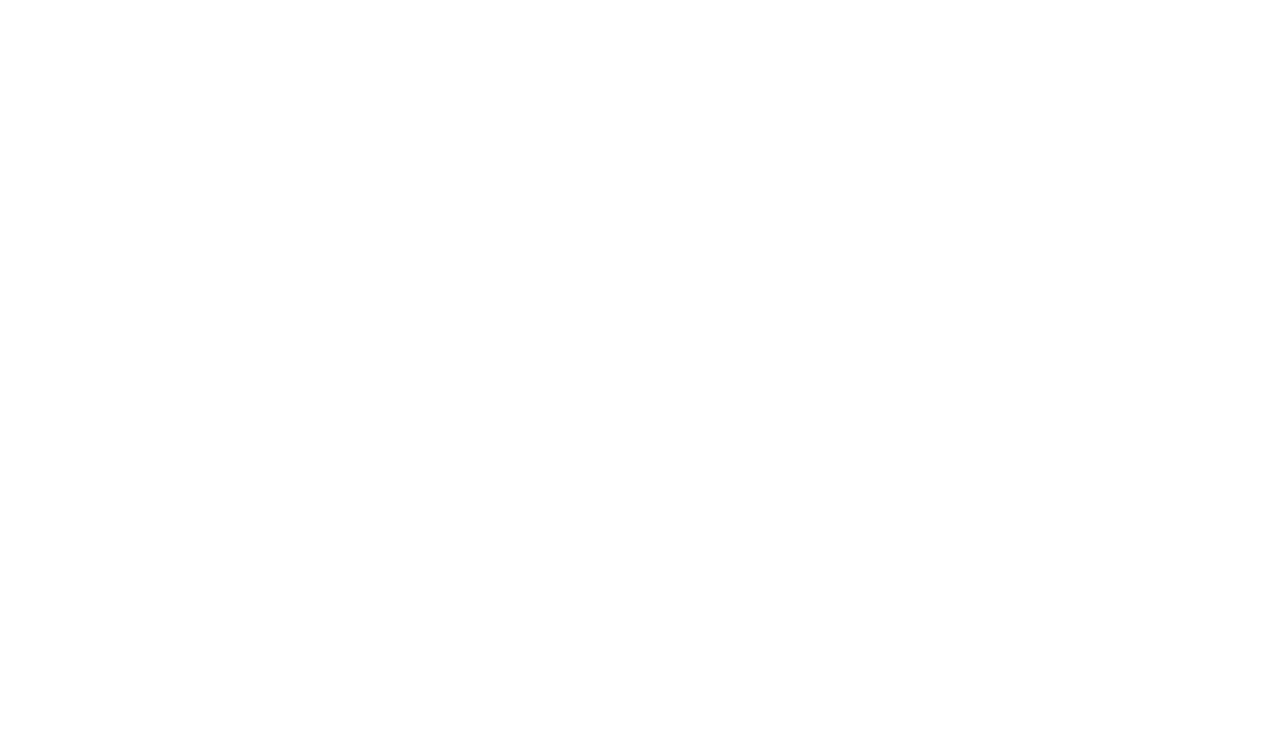
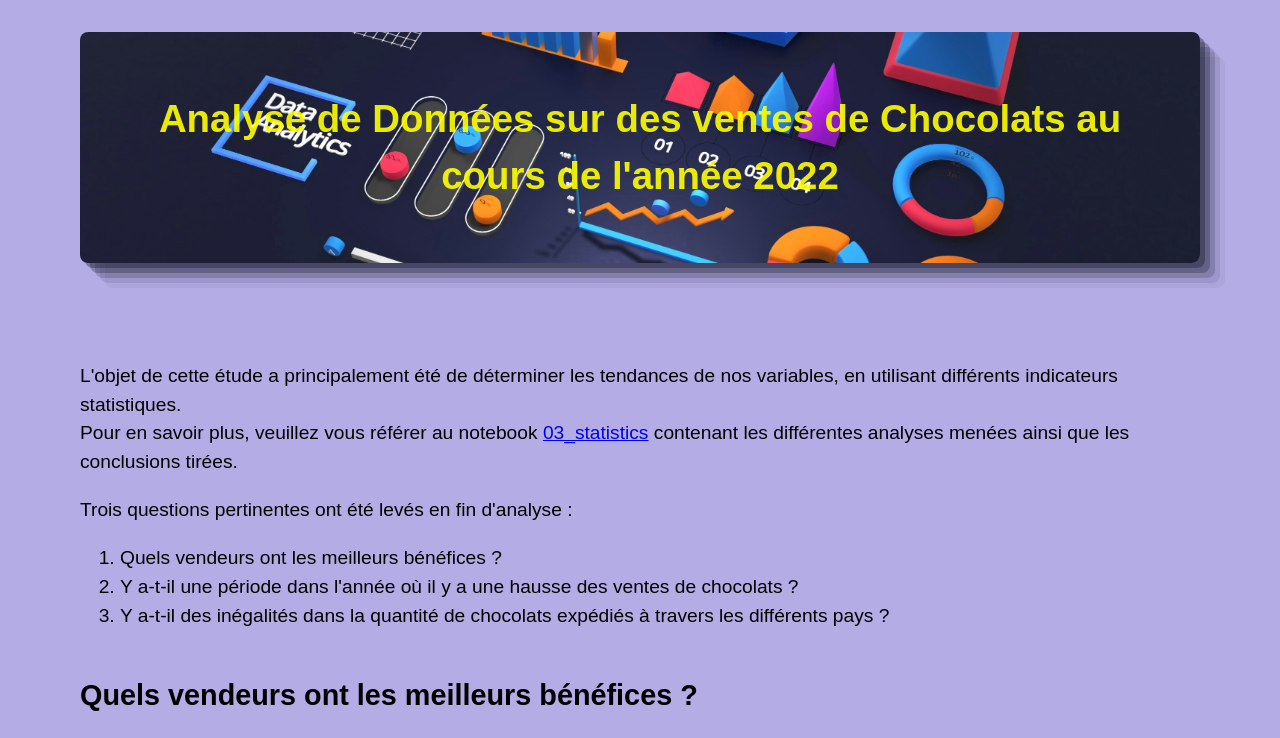
Before and after one commit to chanwinharold/Chocolate-Sales_Data_Project, a plain HTML site: page results/index.html in a window 1280 px wide. Shown: the top 738 px of the page. Drawn offline with Linux system fonts and the light colour scheme.

Commit message:
Finalisation projet

```diff
--- a/results/index.html
+++ b/results/index.html
@@ -7,6 +7,51 @@
     <title>Conclusions et Interprétations</title>
 </head>
 <body>
+<header>
+    <h1>Analyse de Données sur des ventes de Chocolats au cours de l'année 2022</h1>
+</header>
 
+<main>
+    <article>
+        <p>
+            L'objet de cette étude a principalement été de déterminer les tendances de nos variables,
+            en utilisant différents indicateurs statistiques.<br>
+
+            Pour en savoir plus, veuillez vous référer au notebook <a href="../notebooks/03_statistics.ipynb" title="Télécharger">03_statistics</a> contenant les
+            différentes analyses menées ainsi que les conclusions tirées.
+        </p>
+        Trois questions pertinentes ont été levés en fin d'analyse :
+        <ol>
+            <li>Quels vendeurs ont les meilleurs bénéfices ?</li>
+            <li>Y a-t-il une période dans l'année où il y a une hausse des ventes de chocolats ?</li>
+            <li>Y a-t-il des inégalités dans la quantité de chocolats expédiés à travers les différents pays ?</li>
+        </ol>
+    </article>
+    <article>
+        <h1>Quels vendeurs ont les meilleurs bénéfices ?</h1>
+        <img src="image_visualization/1.png" alt="Diagramme en bâton montrant les 10 vendeurs comptabilisant le plus de bénéfices">
+        <ol>
+            <li><strong>Ches Bonell</strong> avec <em>320901$</em></li>
+            <li><strong>Oby Sorell</strong> avec <em>316645$</em></li>
+            <li><strong>Madelene Upcott</strong> avec <em>316099$</em></li>
+        </ol>
+    </article>
+
+    <article>
+        <h1>Y a-t-il une période dans l'année où il y a une hausse des ventes de chocolats ?</h1>
+        <img src="image_visualization/2.png" alt="Diagramme en bâton montrant le nombre de ventes effectuées par mois">
+        <p>
+            On constate une hausse des ventes durant le mois de janvier et surtout au mois de juin.
+        </p>
+    </article>
+    <article>
+        <h1>Y a-t-il des inégalités dans la quantité de chocolats expédiés à travers les différents pays ?</h1>
+        <img src="image_visualization/3.png" alt="Courbe de Lorenz">
+        <p>
+            La courbe de Lorenz ci-dessus, ainsi que l'indice de Gini (gini = 0.0417) obtenu après analyse nous permettent
+            de déduire que les boîtes de chocolats sont expédiées de manière équitable entre les différents pays.
+        </p>
+    </article>
+</main>
 </body>
 </html>
--- a/results/style.css
+++ b/results/style.css
@@ -0,0 +1,31 @@
+* { line-height: 1.5em; }
+body {
+    display: flex;
+    flex-direction: column;
+    justify-content: center;
+    align-items: center;
+    min-height: 100vh;
+    margin: 2rem 5rem;
+    font-size: larger;
+    font-family: "Montserrat", sans-serif;
+    background-color: rgba(106, 90, 205, 0.5);
+}
+header {
+    color: rgba(255, 255, 0, 0.9);
+    background-image: url("./image_visualization/bg.jpg");
+    background-size: cover;
+    background-position: center;
+    box-shadow: rgba(29, 32, 51, 0.4) 5px 5px, rgba(29, 32, 51, 0.3) 10px 10px, rgba(29, 32, 51, 0.2) 15px 15px, rgba(29, 32, 51, 0.1) 20px 20px, rgba(29, 32, 51, 0.05) 25px 25px;
+    padding: 2rem;
+    border-radius: 8px;
+    margin-bottom: 5rem;
+    text-align: center;
+}
+main {
+    display: flex;
+    flex-direction: column;
+    justify-content: center;
+}
+img {
+    width: 80%;
+}
```
Also changed, not shown: results/image_visualization/1.png (added), results/image_visualization/2.png (added), results/image_visualization/3.png (added), results/image_visualization/bg.jpg (added), 5 other files.
